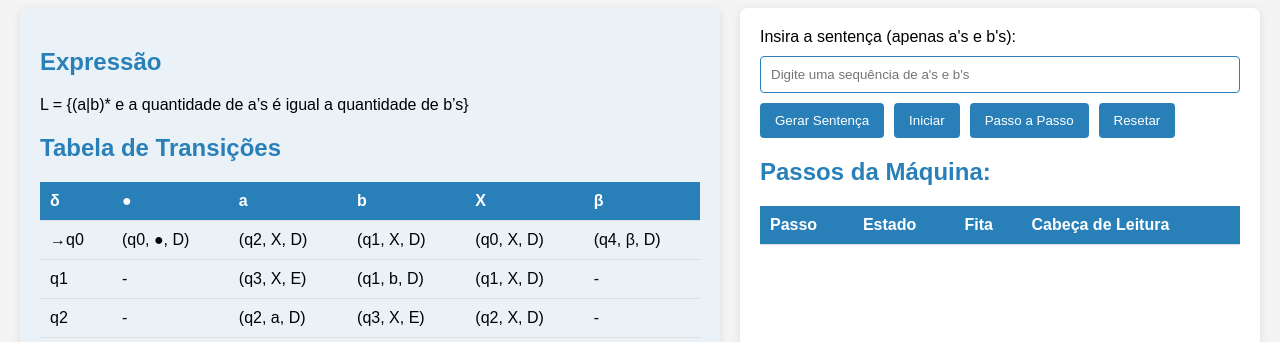
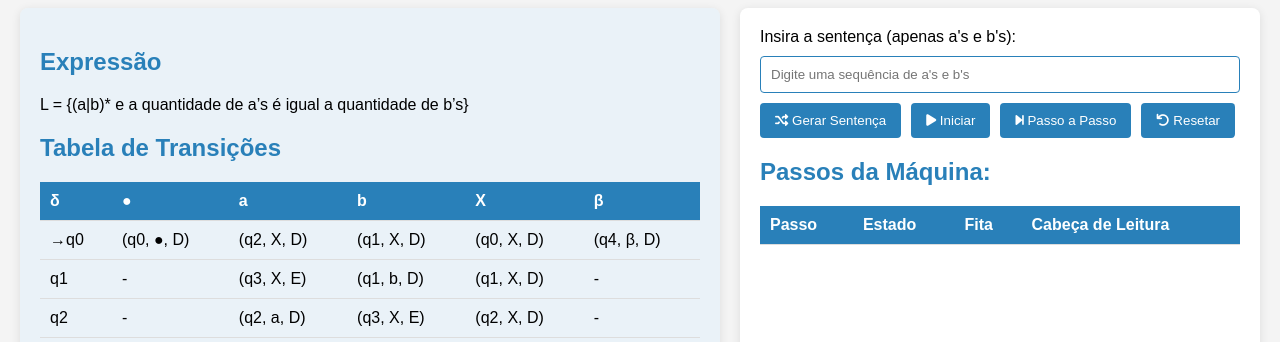
Before and after one commit to GabrielBBaldez/TuringMachine, a plain HTML site: page index.html in a window 1280 px wide. Shown: the part 122-464 px from the top of the page. Drawn offline with Linux system fonts and the light colour scheme.

Commit message:
Update index.html

```diff
--- a/index.html
+++ b/index.html
@@ -5,6 +5,7 @@
     <meta name="viewport" content="width=device-width, initial-scale=1.0">
     <title>Máquina de Turing</title>
     <link rel="stylesheet" href="styles.css">
+    <link rel="stylesheet" href="https://cdnjs.cloudflare.com/ajax/libs/font-awesome/6.0.0-beta3/css/all.min.css">
 </head>
 <body>
     <div class="topbar">
@@ -83,10 +84,18 @@
             <label for="inputSentence">Insira a sentença (apenas a's e b's):</label>
             <input type="text" id="inputSentence" placeholder="Digite uma sequência de a's e b's">
             <div class="button-group">
-                <button onclick="generateRandomSentence()">Gerar Sentença</button>
-                <button onclick="startMachine()">Iniciar</button>
-                <button id="stepButton" onclick="stepMachine()">Passo a Passo</button>
-                <button onclick="resetMachine()">Resetar</button>
+                <button onclick="generateRandomSentence()" title="Gera uma sequência aleatória de a's e b's">
+                    <i class="fas fa-random"></i> Gerar Sentença
+                </button>
+                <button onclick="startMachine()" title="Inicia a Máquina de Turing">
+                    <i class="fas fa-play"></i> Iniciar
+                </button>
+                <button id="stepButton" onclick="stepMachine()" title="Executa a Máquina de Turing passo a passo">
+                    <i class="fas fa-step-forward"></i> Passo a Passo
+                </button>
+                <button onclick="resetMachine()" title="Reseta a Máquina de Turing para o estado inicial">
+                    <i class="fas fa-undo"></i> Resetar
+                </button>
             </div>
             <h2>Passos da Máquina:</h2>
             <table id="stepsTable">
```
